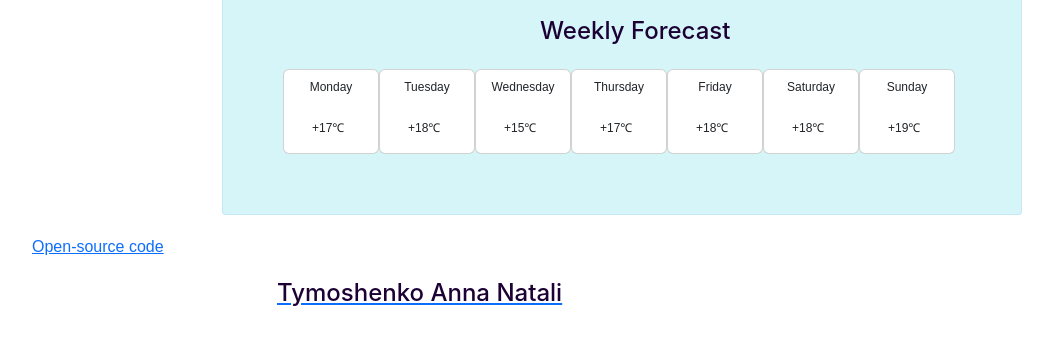
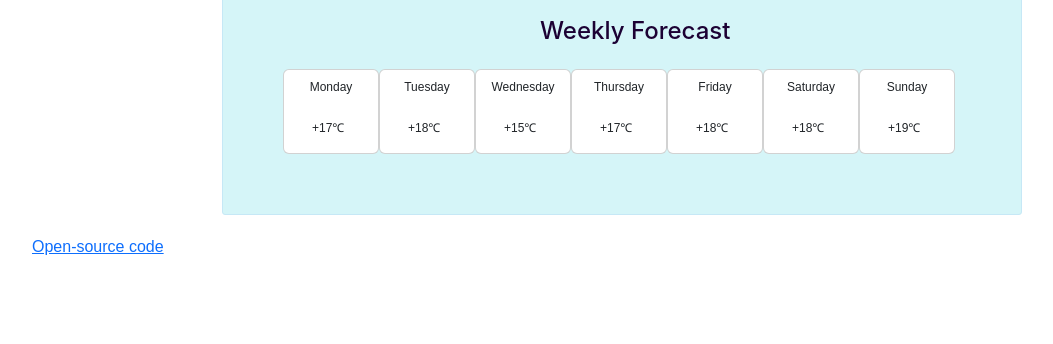
Before and after one commit to AnnaNatali/w-e-a-t-h-e-r-, a plain HTML site: page index.html in a window 1280 px wide. Shown: the part 366-710 px from the top of the page, without its empty margins (18-1071 px from the left). Drawn offline with nearby package versions, Linux system fonts and the light colour scheme.

Commit message:
delete name

```diff
--- a/index.html
+++ b/index.html
@@ -118,7 +118,7 @@
       </div>
     </div>
     <script src="script.js"></script>
-    <a href="https://main--zippy-toffee-9d563c.netlify.app/">Open-source code <h4> Tymoshenko Anna Natali</h4></a>
+    <a href="https://main--zippy-toffee-9d563c.netlify.app/">Open-source code</a>
 
   </body>
 </html>
```
